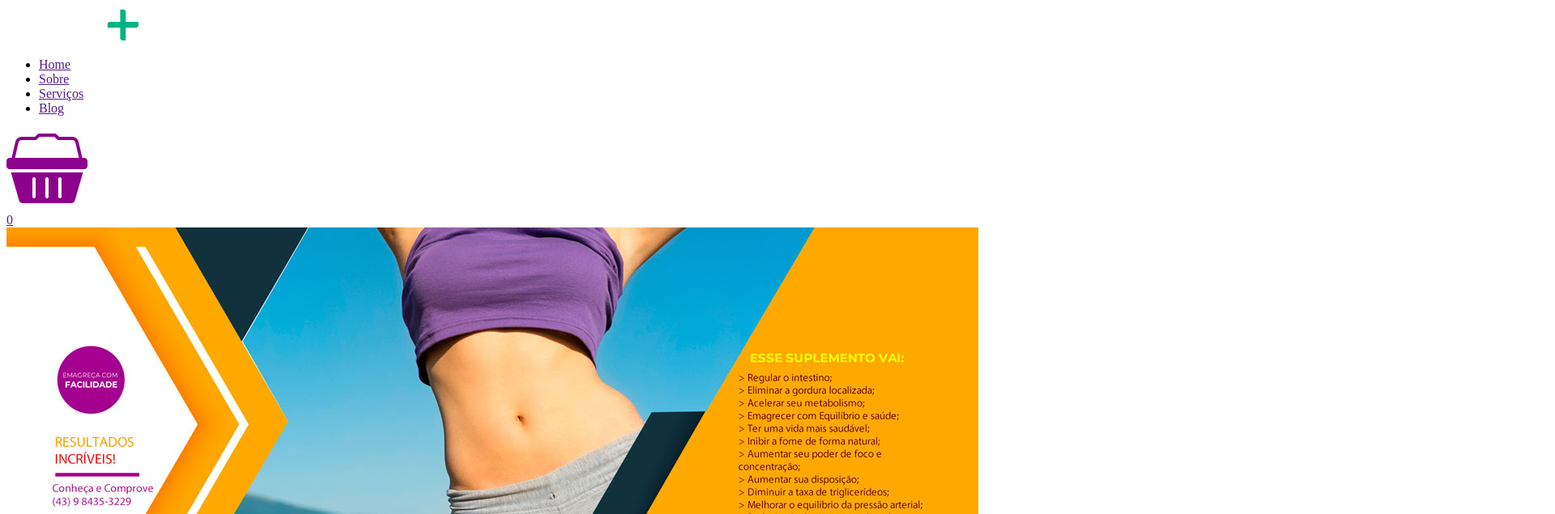
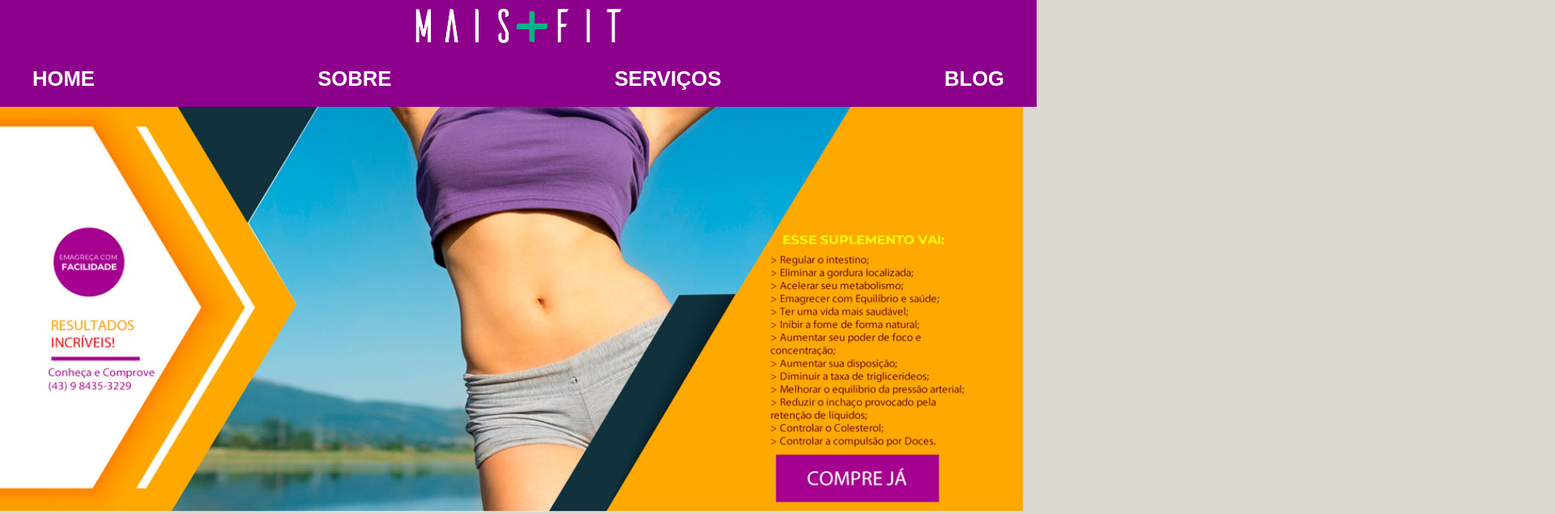
Before and after one commit to matteus-henryk/layout-e-comerce, a plain HTML site: page index.html in a window 1280 px wide. Shown: the top 635 px of the page at 81% size, 1920 px wide, since content can reach past the window. Drawn offline with Linux system fonts and the light colour scheme.

Commit message:
Add files via upload

```diff
--- a/index.html
+++ b/index.html
@@ -4,7 +4,7 @@
     <title>Mais Fit</title>
     <meta charset="utf-8">
  <link href = "https://fonts.googleapis.com/css2? family = Montserrat: wght @ 400; 600; 800; 900 & display = swap" rel = "folha de estilo">
- <link rel="stylesheet" type="text/css" href="layout.css/layout2.css">
+ <link rel="stylesheet" type="text/css" href="layout.css/layout.css">
 </head>
 <body>
         <!-- Inicio menu cabeçalho e carrinho -->
```
